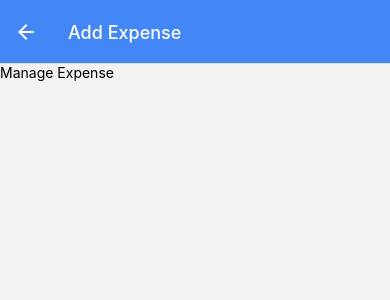
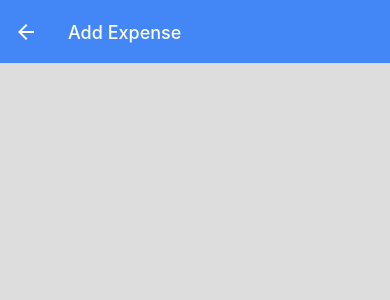
Before and after one commit to Edswel/expensetrackerapp, a React Native app: screen /ManageExpense in a window 390 px wide. Shown: the top 300 px of the page. Built offline with nearby package versions, Linux system fonts and the light colour scheme.

Commit message:
Add delete button conditionally

```diff
--- a/constants/styles.js
+++ b/constants/styles.js
@@ -3,6 +3,7 @@
         header: '#4287f5',
         HeaderBackground: '#cccccc',
         background: '#dddddd',
-        shadow: '#b3ab98'
+        shadow: '#b3ab98',
+        trashIconColor: '#bd2d3c'
     }
 }
--- a/screens/ManageExpense.js
+++ b/screens/ManageExpense.js
@@ -1,5 +1,7 @@
 import { useLayoutEffect } from 'react';
-import { Text } from 'react-native';
+import { View, StyleSheet } from 'react-native';
+import IconButton from '../components/UI/IconButton';
+import { GlobalStyles } from '../constants/styles';
 
 
 function ManageExpense({ route, navigation }) {
@@ -12,9 +14,33 @@
         });
     }, [navigation, isEditing]);
 
+    function deleteExpenseHandler() { }
+
     return (
-        <Text>Manage Expense</Text>
+        <View style={styles.container}>
+            {isEditing && (
+                <View style={styles.deleteContainer}>
+                    <IconButton icon='trash' color={GlobalStyles.colors.trashIconColor} size={24}
+                        onPress={deleteExpenseHandler} />
+                </View>
+            )}
+        </View>
     )
 }
 
 export default ManageExpense;
+
+const styles = StyleSheet.create({
+    container: {
+        flex: 1,
+        padding: 24,
+        backgroundColor: GlobalStyles.colors.background
+    },
+    deleteContainer: {
+        marginTop: 16,
+        paddingTop: 8,
+        borderTopWidth: 2,
+        borderTopColor: '#aaaaaa',
+        alignItems: 'center'
+    }
+});
```
